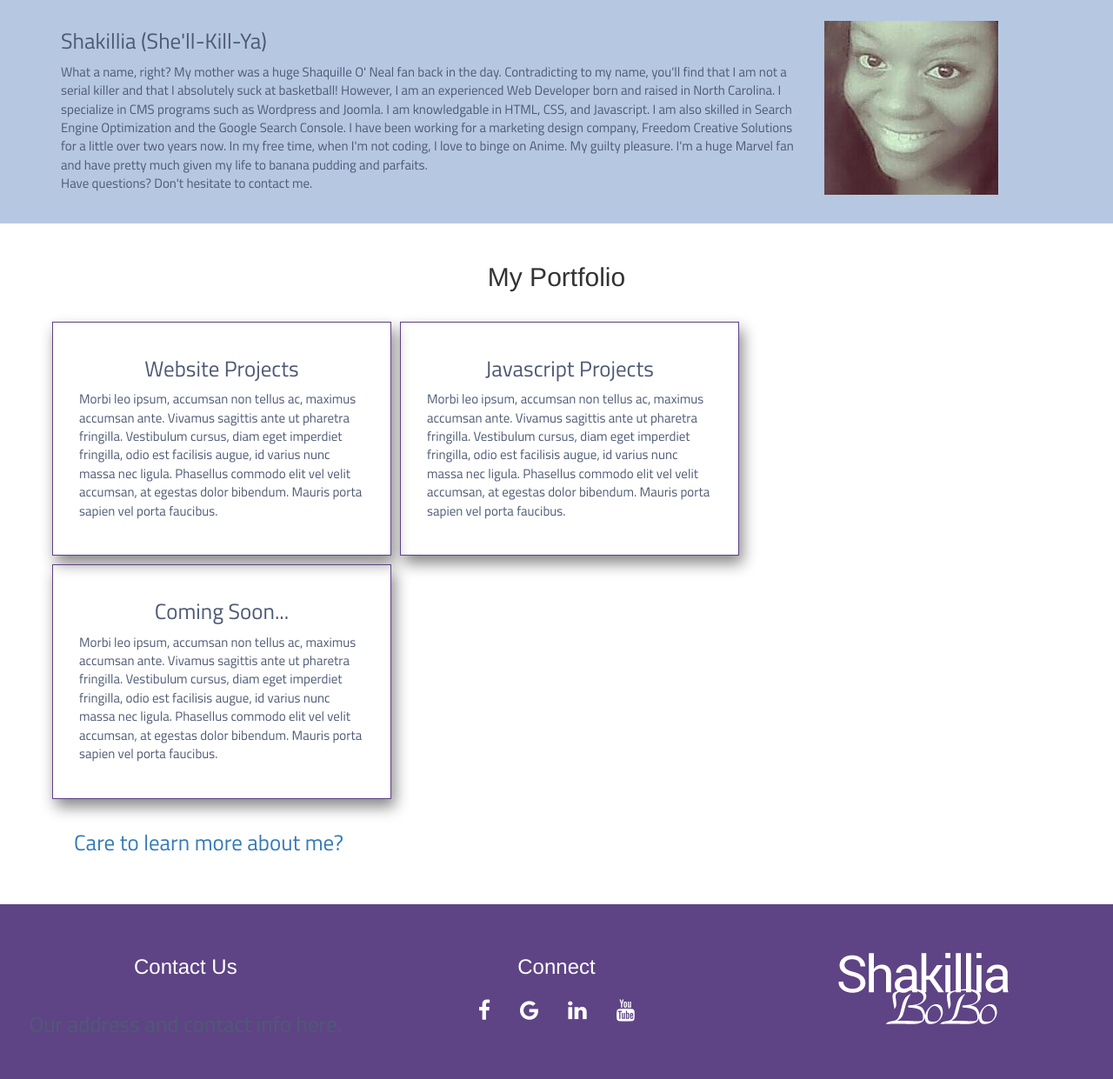
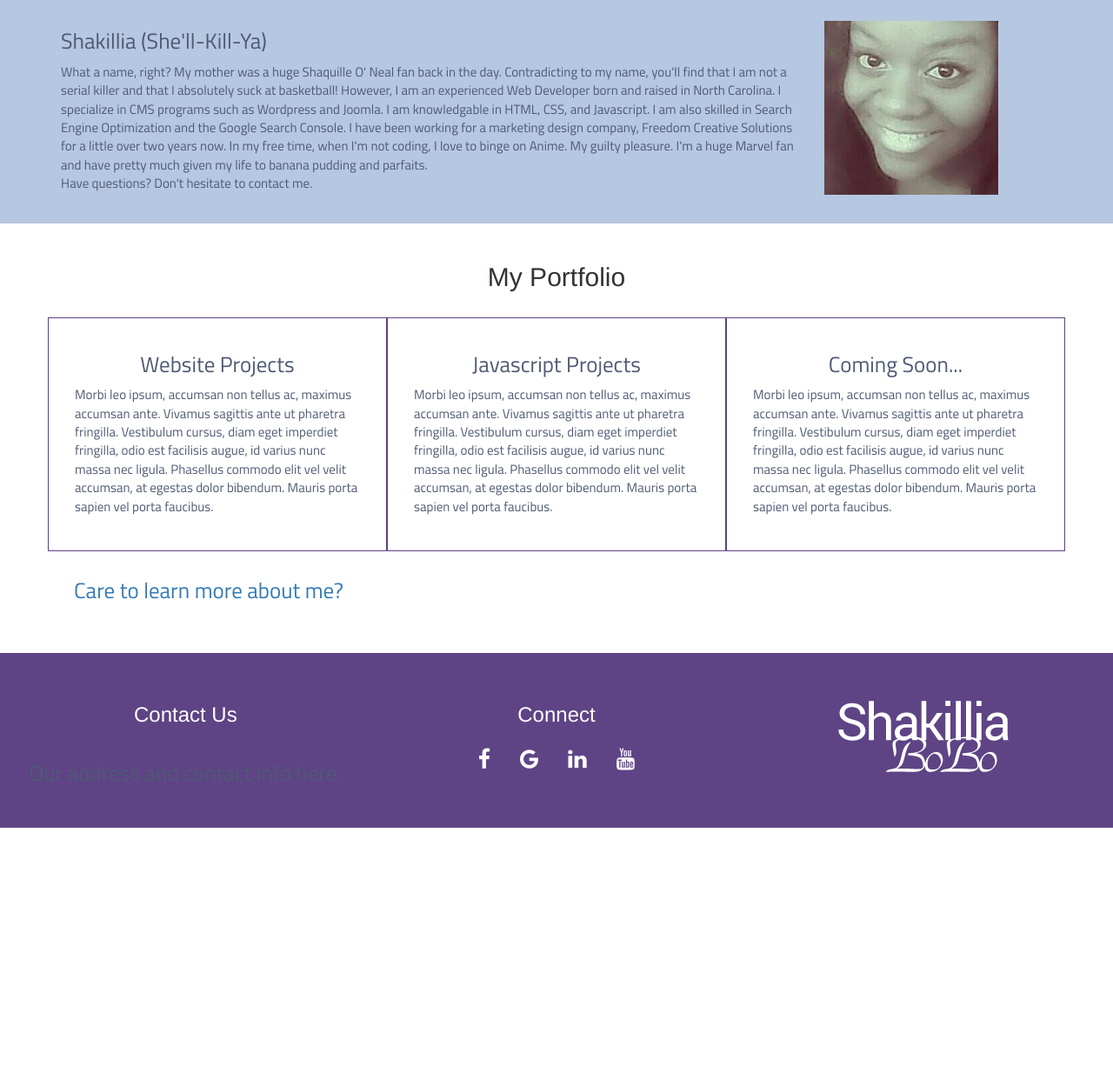
Before and after one commit to shakilliabobo/shakilliabobo.github.io, a PHP site: page / in a window 1280 px wide. Shown: the part 939-2180 px from the top of the page at 87% size. After the commit the page ends 1891 px from the top, so only its background shows below. Run offline with PHP 8.4, Linux system fonts and the light colour scheme; some libraries are stand-ins or nearby versions.

Commit message:
Update style.css

```diff
--- a/css/style.css
+++ b/css/style.css
@@ -33,7 +33,7 @@ p {font-size: 15px;color: #4e5a74;font-family: 'Titillium Web', sans-serif;}
     padding: 9px 10px;font-family: 'Titillium Web', sans-serif;}
 
     /*TEAM PROJECTS - PERSONAL PROJECTS*/
-    .purpleBorder {border: 1px solid #5F4184;padding: 30px;margin: 5px;box-shadow: 4px 9px 16px #888;}
+    .purpleBorder {border: 1px solid #5F4184;padding: 30px;margin: auto;box-shadow:none;}
     #projectsBox:hover {background-color:#5F4184;color:#fff;transition:all 0.2s ease-in;cursor:pointer;}
     #projectsBox:hover > p {color:#fff;}
     #projectsBox:hover > h4 {color:#fff;}
```
